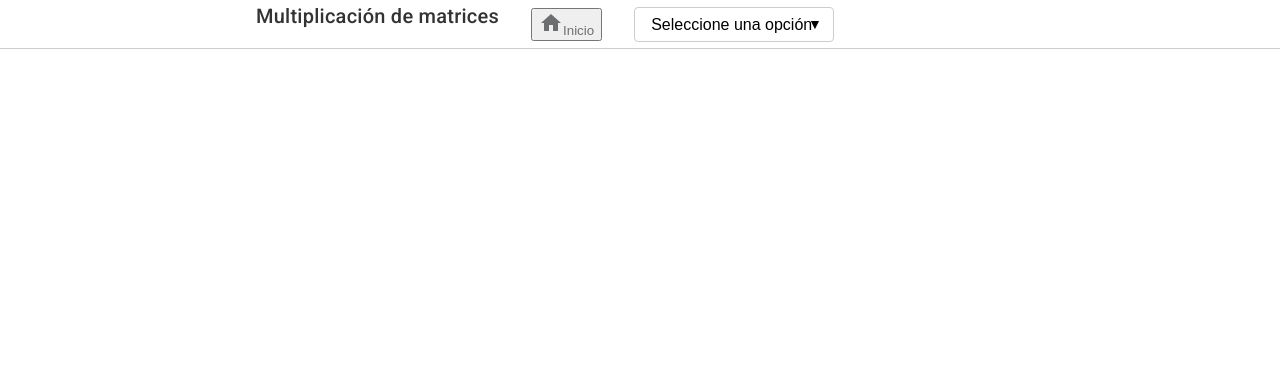
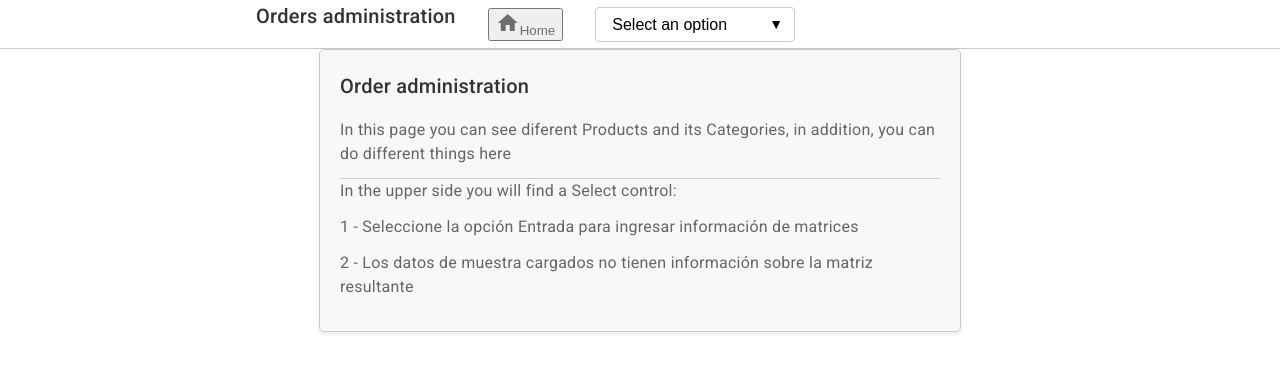
Before and after one commit to ccmmasi2/OrderApp, an Angular app in the folder orderadminangular/: page / in a window 1280 px wide. Shown: the top 372 px of the page. Built offline with nearby package versions, Linux system fonts and the light colour scheme.

Commit message:
base components

```diff
--- a/orderadminangular/src/app/app-routing.module.ts
+++ b/orderadminangular/src/app/app-routing.module.ts
@@ -1,11 +1,11 @@
 import { NgModule } from '@angular/core';
 import { RouterModule, Routes } from '@angular/router';
-import { ProductListComponent } from './modules/catalog/product-list/product-list.component';
+import { HomeComponent } from './modules/home/home/home.component';
 
 const routes: Routes = [
   {
     path: '',
-    component: ProductListComponent
+    component: HomeComponent
   },
   {
     path: 'input',
--- a/orderadminangular/src/app/app.component.html
+++ b/orderadminangular/src/app/app.component.html
@@ -1,2 +1,3 @@
 <app-header></app-header>
 <div class="separator"></div>
+<app-mainpage></app-mainpage>
--- a/orderadminangular/src/app/app.module.ts
+++ b/orderadminangular/src/app/app.module.ts
@@ -8,11 +8,15 @@ import { CatalogModule } from './modules/catalog/catalog.module';
 import { MaterialModule } from './material/material.module';
 import { HttpClientModule } from '@angular/common/http';
 import { EventService } from './services/EventService';
+import { HomeComponent } from './modules/home/home/home.component';
+import { MainpageComponent } from './layout/mainpage/mainpage.component';
 
 @NgModule({
   declarations: [
     AppComponent,
     HeaderComponent,
+    HomeComponent,
+    MainpageComponent,
   ],
   imports: [
     BrowserModule,
--- a/orderadminangular/src/app/layout/header/header.component.html
+++ b/orderadminangular/src/app/layout/header/header.component.html
@@ -1,7 +1,7 @@
 <header>
     <nav class="navbar">
       <div>
-        <h2>Multiplicación de matrices</h2>
+        <h2>Orders administration</h2>
       </div>
       <button
       mat-button
@@ -9,12 +9,13 @@
       routerLinkActive="router-link-active"
       >
       <mat-icon aria-hidden="false" fontIcon="home"></mat-icon>
-      <label class="label">Inicio</label>
+      <label class="label">Home</label>
     </button>
     <div class="select-container">
       <select (change)="onOptionChange($event)">
-        <option value="1">Seleccione una opción</option>
-        <option value="2">Entrada</option>
+        <option value="1">Select an option</option>
+        <option value="2">Catalog</option>
+        <option value="2">Shopping cart</option>
       </select>
     </div>
   </nav>
--- /dev/null
+++ b/orderadminangular/src/app/layout/mainpage/mainpage.component.html
@@ -0,0 +1 @@
+<router-outlet></router-outlet>
--- /dev/null
+++ b/orderadminangular/src/app/modules/home/home/home.component.html
@@ -0,0 +1,12 @@
+<div class="matrix-info">
+    <h2>Order administration</h2>
+    <p>
+      In this page you can see diferent Products and its Categories, in addition, you can do different things here
+    </p>
+    <div class="separator"></div>
+    <div>
+      <p>In the upper side you will find a Select control:</p>
+      <p>1 - Seleccione la opción Entrada para ingresar información de matrices</p>
+      <p>2 - Los datos de muestra cargados no tienen información sobre la matriz resultante</p>
+    </div>
+</div>
```
Also changed, not shown: orderadminangular/src/app/layout/mainpage/mainpage.component.ts (added, +10 -0 lines), orderadminangular/src/app/modules/home/home-routing.module.ts (added, +19 -0 lines), orderadminangular/src/app/modules/home/home.module.ts (added, +22 -0 lines), orderadminangular/src/app/modules/home/home/home.component.ts (added, +10 -0 lines).
